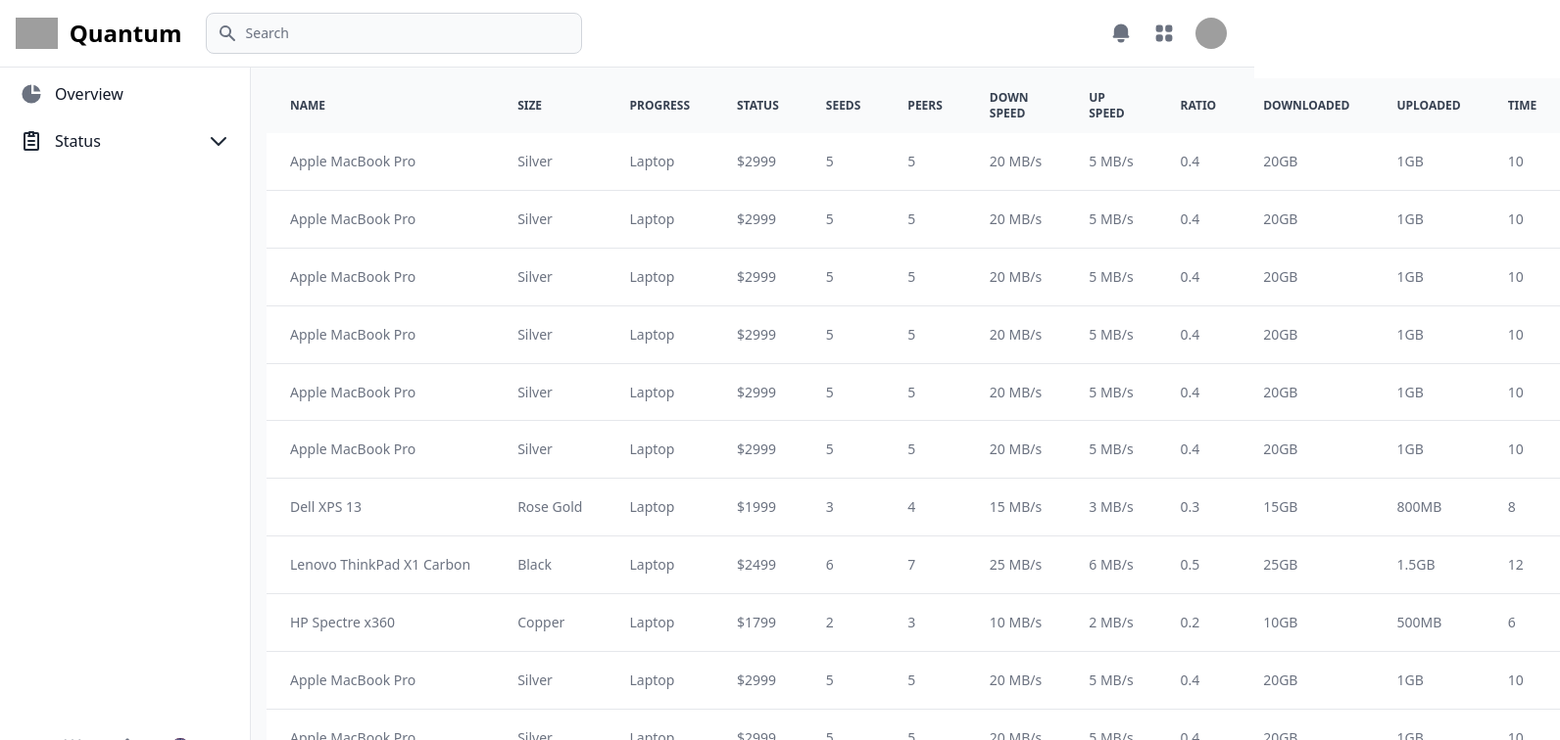
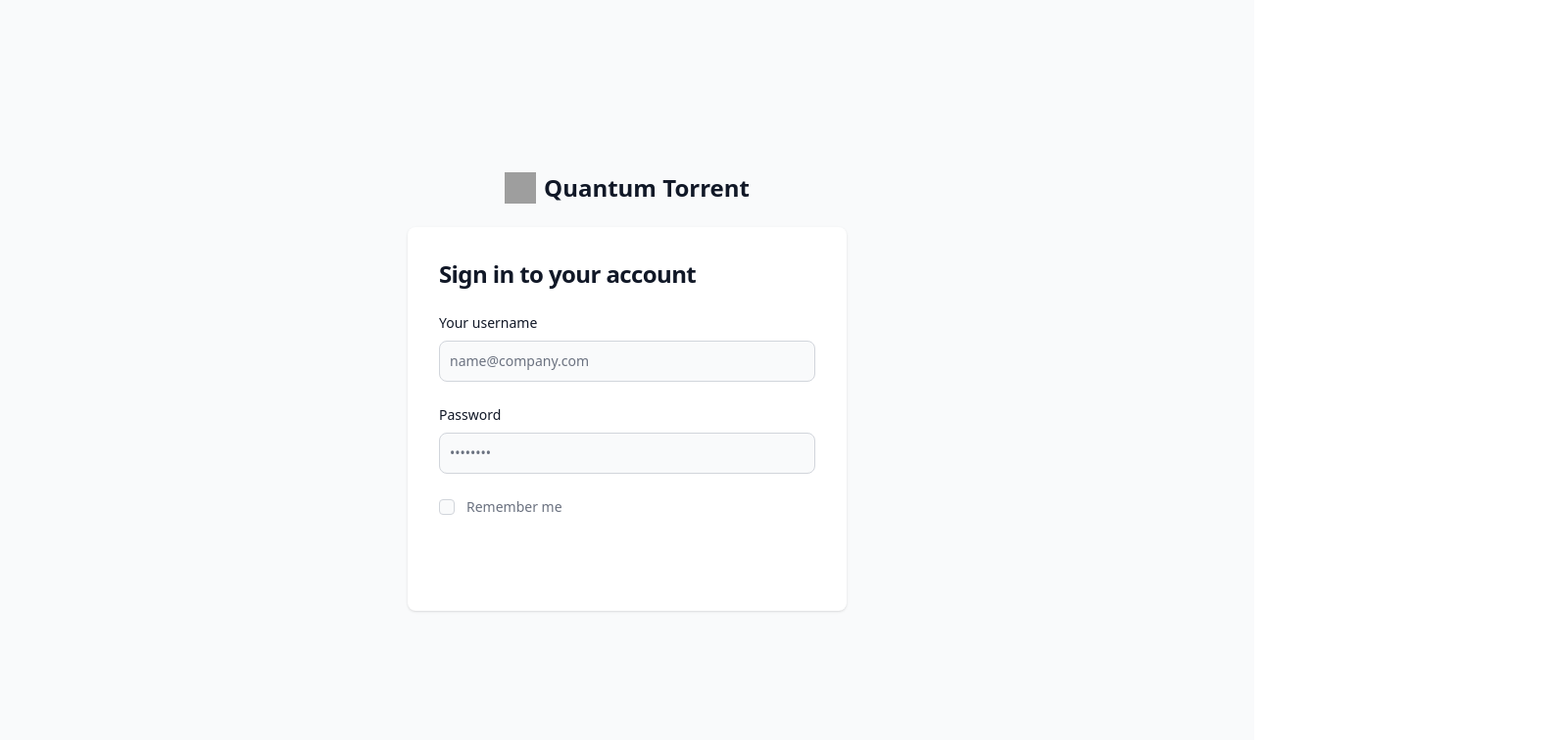
Before and after one commit to henrypan16/quantum, a React (Vite) app: page / in a window 1280 px wide. Shown: the top 756 px of the page at 98% size, 1592 px wide, since content can reach past the window. Built offline with nearby package versions, Linux system fonts and the light colour scheme; grey boxes are pictures that could not be loaded.

Commit message:
Implement simple authentication

```diff
--- a/src/App.tsx
+++ b/src/App.tsx
@@ -1,10 +1,20 @@
 import { Dashboard } from './pages/Dashboard'
+import { UnauthorizedLayout } from './layouts/UnauthorizedLayout'
+import { useLogin } from './utils/useLogin'
+import { useEffect } from 'react'
 
 function App() {
+  const {handleLogin, isLoggedin} = useLogin();
+
+  useEffect(() => {
+    console.log(isLoggedin)
+  }, [isLoggedin])
+
 
   return (
     <>
-      <Dashboard/>
+      {/*eslint-disable-next-line @typescript-eslint/no-misused-promises*/}
+      {isLoggedin ? <Dashboard /> : <UnauthorizedLayout handleLogin={handleLogin}/>}
     </>
   )
 }
--- a/src/layouts/UnauthorizedLayout.tsx
+++ b/src/layouts/UnauthorizedLayout.tsx
@@ -0,0 +1,50 @@
+import {useState} from "react";
+
+export const UnauthorizedLayout = ({handleLogin}: {handleLogin: () => void}) => {
+    const [username, setUsername] = useState('');
+    const [password, setPassword] = useState('');
+
+    const submit = (e :React.FormEvent) => {
+        e.preventDefault();
+        handleLogin(username, password)
+    }
+
+  return (
+  <section className="bg-gray-50 dark:bg-gray-900">
+        <div className="flex flex-col items-center justify-center px-6 py-8 mx-auto md:h-screen lg:py-0">
+            <a href="#" className="flex items-center mb-6 text-2xl font-semibold text-gray-900 dark:text-white">
+                <img className="w-8 h-8 mr-2" src="https://flowbite.s3.amazonaws.com/blocks/marketing-ui/logo.svg" alt="logo"/>
+                Quantum Torrent
+            </a>
+            <div className="w-full bg-white rounded-lg shadow dark:border md:mt-0 sm:max-w-md xl:p-0 dark:bg-gray-800 dark:border-gray-700">
+                <div className="p-6 space-y-4 md:space-y-6 sm:p-8">
+                    <h1 className="text-xl font-bold leading-tight tracking-tight text-gray-900 md:text-2xl dark:text-white">
+                        Sign in to your account
+                    </h1>
+                    <form  className="space-y-4 md:space-y-6" onSubmit={submit} method="post">
+                        <div>
+                            <label htmlFor="email" className="block mb-2 text-sm font-medium text-gray-900 dark:text-white">Your username</label>
+                            <input value={username} onChange={(e) => {setUsername(e.target.value)}} type="text" className="bg-gray-50 border border-gray-300 text-gray-900 sm:text-sm rounded-lg focus:ring-primary-600 focus:border-primary-600 block w-full p-2.5 dark:bg-gray-700 dark:border-gray-600 dark:placeholder-gray-400 dark:text-white dark:focus:ring-blue-500 dark:focus:border-blue-500" placeholder="name@company.com" required=""/>
+                        </div>
+                        <div>
+                            <label htmlFor="password" className="block mb-2 text-sm font-medium text-gray-900 dark:text-white">Password</label>
+                            <input value={password} onChange={(e) => {setPassword(e.target.value)}} type="password" placeholder="••••••••" className="bg-gray-50 border border-gray-300 text-gray-900 sm:text-sm rounded-lg focus:ring-primary-600 focus:border-primary-600 block w-full p-2.5 dark:bg-gray-700 dark:border-gray-600 dark:placeholder-gray-400 dark:text-white dark:focus:ring-blue-500 dark:focus:border-blue-500" required=""/>
+                        </div>
+                        <div className="flex items-center justify-between">
+                            <div className="flex items-start">
+                                <div className="flex items-center h-5">
+                                    <input id="remember" aria-describedby="remember" type="checkbox" className="w-4 h-4 border border-gray-300 rounded bg-gray-50 focus:ring-3 focus:ring-primary-300 dark:bg-gray-700 dark:border-gray-600 dark:focus:ring-primary-600 dark:ring-offset-gray-800" required=""/>
+                                </div>
+                                <div className="ml-3 text-sm">
+                                    <label htmlFor="remember" className="text-gray-500 dark:text-gray-300">Remember me</label>
+                                </div>
+                            </div>
+                        </div>
+                        <button type="submit" className="w-full text-white bg-primary-600 hover:bg-primary-700 focus:ring-4 focus:outline-none focus:ring-primary-300 font-medium rounded-lg text-sm px-5 py-2.5 text-center dark:bg-primary-600 dark:hover:bg-primary-700 dark:focus:ring-primary-800">Sign in</button>
+                    </form>
+                </div>
+            </div>
+        </div>
+    </section>
+  )
+}
--- a/src/layouts/sidebar/Sidebar.tsx
+++ b/src/layouts/sidebar/Sidebar.tsx
@@ -4,7 +4,6 @@
 import Clipboard from '../../assets/icons/Clipboard';
 
 export const Sidebar = () => {
-
     return (
     <>
         <aside className="fixed top-0 left-0 z-40 w-64 h-screen pt-14 transition-transform -translate-x-full bg-white border-r border-gray-200 md:translate-x-0 dark:bg-gray-800 dark:border-gray-700" aria-label="Sidenav" id="drawer-navigation">
@@ -63,8 +62,7 @@
                             <span className="flex-1 ml-3 text-left whitespace-nowrap">Status</span>
                             <AngleDown/>
                         </>}>
-                        {Status.map((item, index) => {
-                            return <li key={index} className="">
+                        {Status.map((item, index) => {return item.enable && <li key={index} className="">
                                 <a href="#" className="flex items-center p-2 pl-11 w-full text-base font-medium text-gray-900 rounded-lg transition duration-75 group hover:bg-gray-100 dark:text-white dark:hover:bg-gray-700"
                                 >{item.name}</a>
                             </li>
--- a/src/utils/TorrClient.ts
+++ b/src/utils/TorrClient.ts
@@ -18,7 +18,9 @@
 
 export const TorrClient = {
   getVersion: async () => {
-    return await fetch(baseURL + "/app/version");
+    return await fetch(baseURL + "app/version",{
+      credentials: "include"
+    });
   }, //TESTED
 
   login: async ({username, password}: Credential) => {
--- a/src/utils/status.tsx
+++ /dev/null
@@ -1,21 +0,0 @@
-export const Status = [
-    { name: "error", description: "Some error occurred, applies to paused torrents" },
-    { name: "missingFiles", description: "Torrent data files are missing" },
-    { name: "uploading", description: "Torrent is being seeded and data is being transferred" },
-    { name: "pausedUP", description: "Torrent is paused and has finished downloading" },
-    { name: "queuedUP", description: "Queuing is enabled and torrent is queued for upload" },
-    { name: "stalledUP", description: "Torrent is being seeded, but no connections were made" },
-    { name: "checkingUP", description: "Torrent has finished downloading and is being checked" },
-    { name: "forcedUP", description: "Torrent is forced to uploading and ignores queue limit" },
-    { name: "allocating", description: "Torrent is allocating disk space for download" },
-    { name: "downloading", description: "Torrent is being downloaded and data is being transferred" },
-    { name: "metaDL", description: "Torrent has just started downloading and is fetching metadata" },
-    { name: "pausedDL", description: "Torrent is paused and has NOT finished downloading" },
-    { name: "queuedDL", description: "Queuing is enabled and torrent is queued for download" },
-    { name: "stalledDL", description: "Torrent is being downloaded, but no connections were made" },
-    { name: "checkingDL", description: "Same as checkingUP, but torrent has NOT finished downloading" },
-    { name: "forcedDL", description: "Torrent is forced to downloading to ignore queue limit" },
-    { name: "checkingResumeData", description: "Checking resume data on qBt startup" },
-    { name: "moving", description: "Torrent is moving to another location" },
-    { name: "unknown", description: "" }
-];
--- a/src/utils/useLogin.tsx
+++ b/src/utils/useLogin.tsx
@@ -1,73 +1,28 @@
 import { useState } from "react";
-import { useMutation } from "react-query";
 import { TorrClient } from "./TorrClient";
 
 export const CredsLocalStorageKey = "iqbit_creds";
 export const loginPOSTKey = "loginPOST";
 
-export const useLogin = (props?: { onLogin?: () => void }) => {
+export const useLogin = () => {
   const [formError, setFormError] = useState<string>("");
-  const [retryAttempt, setRetryAttempt] = useState(false);
+  const [isLoggedin, setIsLoggedin] = useState<boolean>(false);
 
-  const [localCreds, setLocalCreds] = useState({
-    username: "",
-    password: "",
-  });
 
-  const handleLogin = (username: string, password: string) => {
-    try {
-      const data = await TorrClient.login({ username, password });
-      if (data === "Ok.") {
-        setLocalCreds({
-          username,
-          password,
+  const handleLogin = async (username: string, password: string) => {
+      await TorrClient.login({ username: username, password: password})
+      await TorrClient.getVersion().then((response) => {
+          if(response.ok)
+            setIsLoggedin(true);
+          else {
+            setFormError("Invalid credentials");
+          }
         });
-        props?.onLogin && props?.onLogin();
-      } else {
-        setFormError("Login Unauthorized");
-      }
-    } catch (e) {
-      // eslint-disable-next-line @typescript-eslint/no-unsafe-argument
-      setFormError(e.message);
-      if (!retryAttempt && localCreds.username && localCreds.password) {
-        setRetryAttempt(true);
-        handleLogin(localCreds.username, localCreds.password);
-      }
-    }
-  };
-
-  // const { mutate: handleLogin } = useMutation(
-  //   loginPOSTKey,
-  //   ({ username, password }: { username: string; password: string }) =>
-  //     TorrClient.login({ username, password }),
-  //   {
-  //     onSuccess: ({ data }, { username, password }) => {
-  //       if (data === "Ok.") {
-  //         setLocalCreds({
-  //           username,
-  //           password,
-  //         });
-  //         props?.onLogin && props?.onLogin();
-  //       } else {
-  //         setFormError("Login Unauthorized");
-  //       }
-  //     },
-  //     onError: ({ message }) => {
-  //       setFormError(message);
-  //       if (!retryAttempt && localCreds.username && localCreds.password) {
-  //         setRetryAttempt(true);
-  //         handleLogin({
-  //           username: localCreds.username,
-  //           password: localCreds.password,
-  //         });
-  //       }
-  //     },
-  //   }
-  // );
+ };
 
   return {
+    handleLogin,
     formError,
-    localCreds,
-    handleLogin,
+    isLoggedin
   };
 };
--- a/tailwind.config.js
+++ b/tailwind.config.js
@@ -9,7 +9,7 @@
     extend: {},
   },
   plugins: [
-    require('flowbite/plugin')
+    require('flowbite/plugin'),
   ],
   darkMode: 'media',
 }
```
Also changed, not shown: src/utils/status.js (added, +21 -0 lines).
